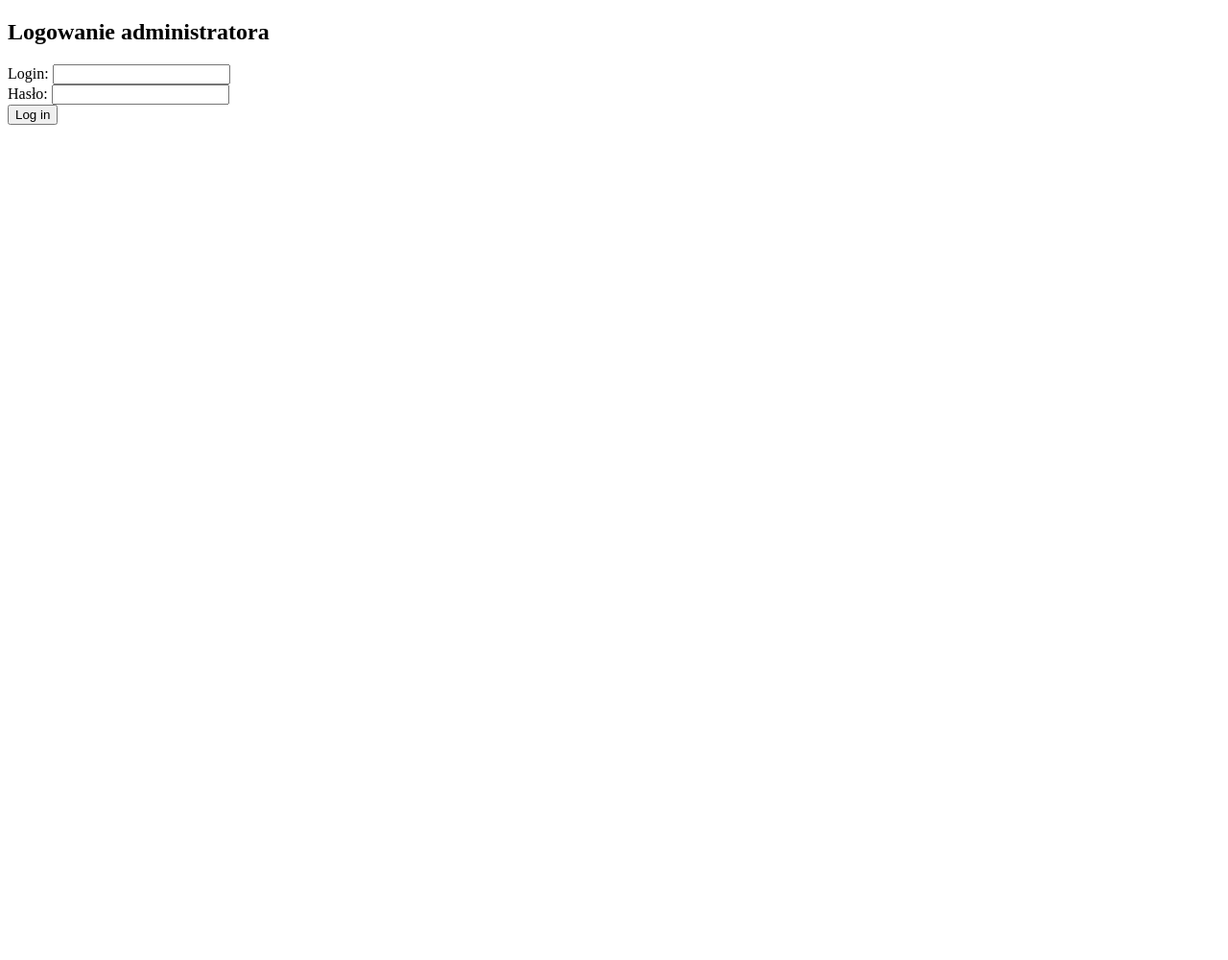
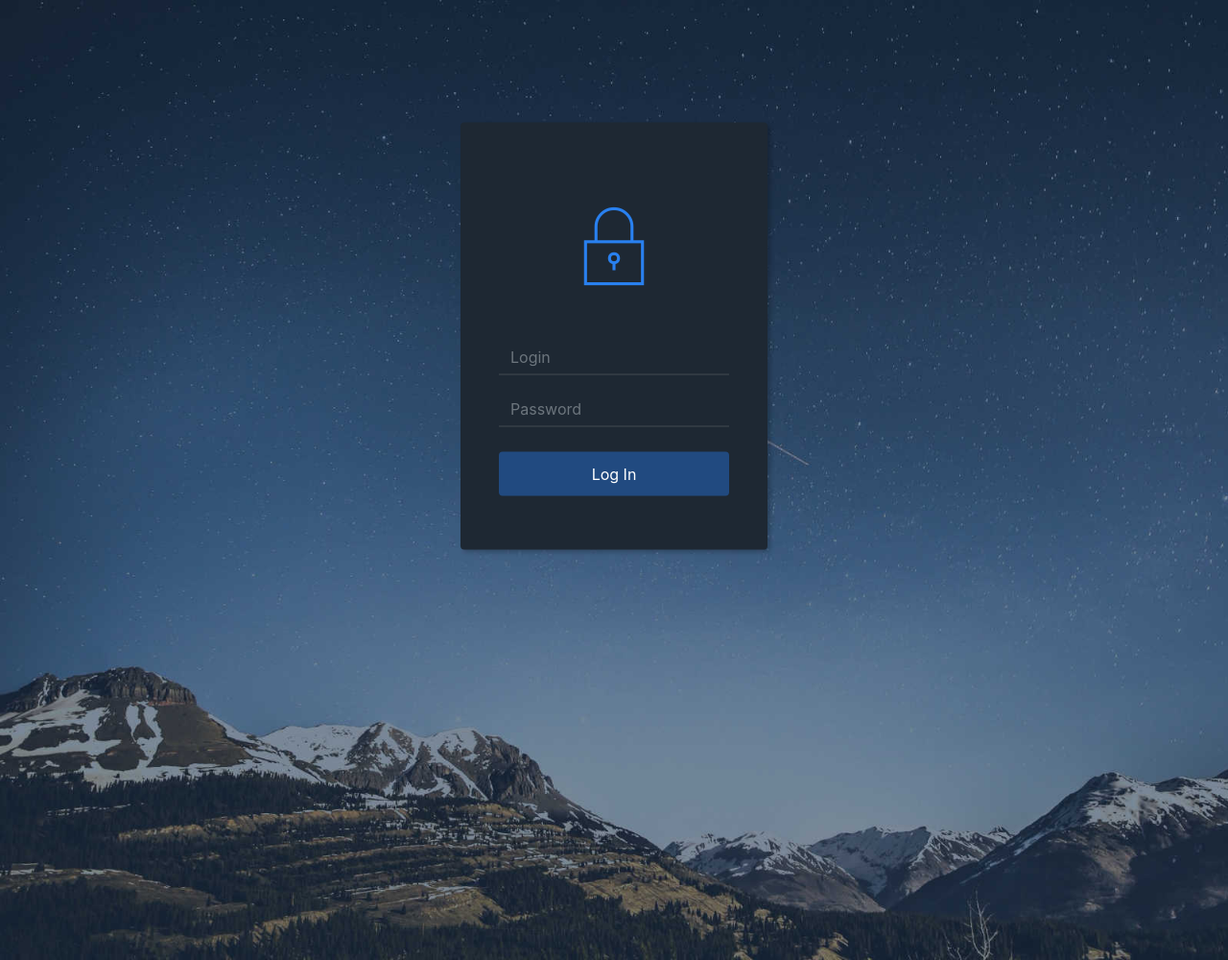
Before and after one commit to PavelShep/shop, a PHP site: page /login_form.php in a window 1280 px wide. Shown: the whole page at 96% size. Before the commit the page ends 130 px from the top, so only its background shows below. Run offline with PHP 8.4, Linux system fonts and the light colour scheme.

Commit message:
beautify login form page

```diff
--- a/login_form.php
+++ b/login_form.php
@@ -2,15 +2,99 @@
 <html>
 <head>
     <title>Logowanie administratora</title>
+    <link rel="stylesheet" href="https://cdnjs.cloudflare.com/ajax/libs/twitter-bootstrap/4.1.3/css/bootstrap.min.css">
+    <link rel="stylesheet" href="https://cdnjs.cloudflare.com/ajax/libs/ionicons/2.0.1/css/ionicons.min.css">
+    <style>
+        .login-dark {
+            height:1000px;
+            background:#475d62 url("static/img/star-sky.jpg");
+            background-size:cover;
+            position:relative;
+        }
+
+        .login-dark form {
+        max-width:320px;
+        width:90%;
+        background-color:#1e2833;
+        padding:40px;
+        border-radius:4px;
+        transform:translate(-50%, -50%);
+        position:absolute;
+        top:35%;
+        left:50%;
+        color:#fff;
+        box-shadow:3px 3px 4px rgba(0,0,0,0.2);
+        }
+
+        .login-dark .illustration {
+        text-align:center;
+        padding:15px 0 20px;
+        font-size:100px;
+        color:#2980ef;
+        }
+
+        .login-dark form .form-control {
+        background:none;
+        border:none;
+        border-bottom:1px solid #434a52;
+        border-radius:0;
+        box-shadow:none;
+        outline:none;
+        color:inherit;
+        }
+
+        .login-dark form .btn-primary {
+        background:#214a80;
+        border:none;
+        border-radius:4px;
+        padding:11px;
+        box-shadow:none;
+        margin-top:26px;
+        text-shadow:none;
+        outline:none;
+        }
+
+        .login-dark form .btn-primary:hover, .login-dark form .btn-primary:active {
+        background:#214a80;
+        outline:none;
+        }
+
+        .login-dark form .forgot {
+        display:block;
+        text-align:center;
+        font-size:12px;
+        color:#6f7a85;
+        opacity:0.9;
+        text-decoration:none;
+        }
+
+        .login-dark form .forgot:hover, .login-dark form .forgot:active {
+        opacity:1;
+        text-decoration:none;
+        }
+
+        .login-dark form .btn-primary:active {
+        transform:translateY(1px);
+        }
+
+
+    </style>
 </head>
 <body>
-    <h2>Logowanie administratora</h2>
-    <form action="login.php" method="post">
-        <label for="username">Login: </label>
-        <input type="text" id="username" name="username" required><br>
-        <label for="password">Hasło:</label>
-        <input type="password" id="password" name="password" required><br>
-        <input type="submit" value="Log in">
-    </form>
+    <div class="login-dark">
+        <form action="login.php" method="post">
+            <h2 class="sr-only">Login Form</h2>
+            <div class="illustration"><i class="icon ion-ios-locked-outline"></i></div>
+            <div class="form-group">
+                <input class="form-control" type="text" name="username" placeholder="Login" id="username" required>
+            </div>
+            <div class="form-group">
+                <input class="form-control" type="password" name="password" placeholder="Password" id="password" required>
+            </div>
+            <div class="form-group">
+                <button class="btn btn-primary btn-block" type="submit">Log In</button>
+            </div>
+        </form>
+    </div>
 </body>
 </html>
```
Also changed, not shown: static/img/star-sky.jpg (added).
